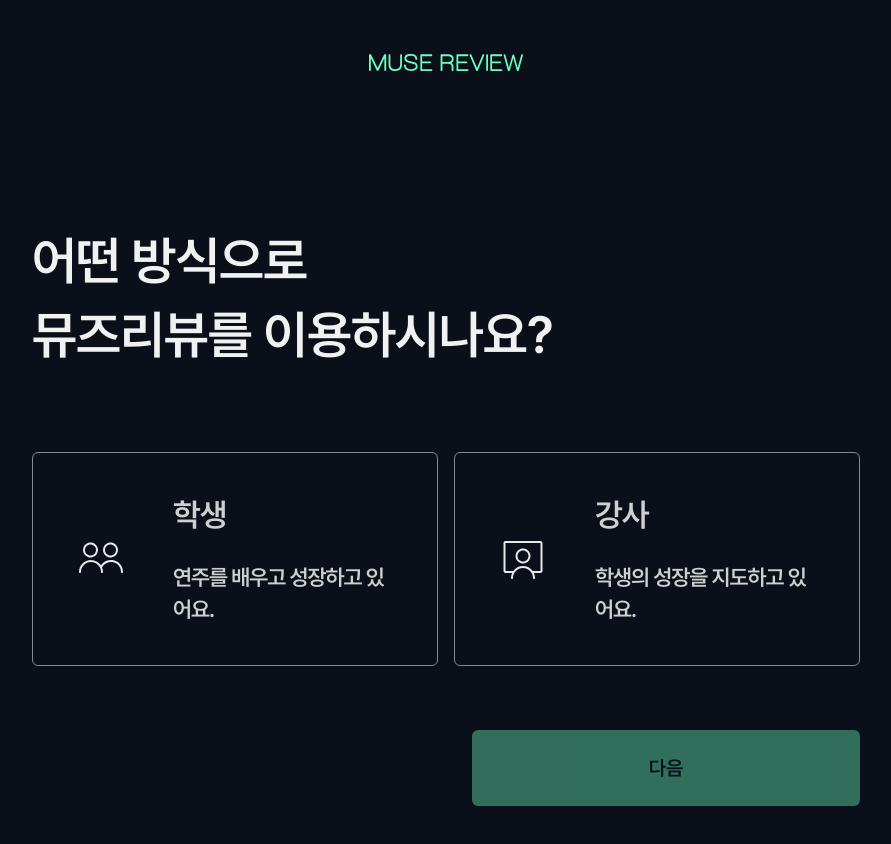
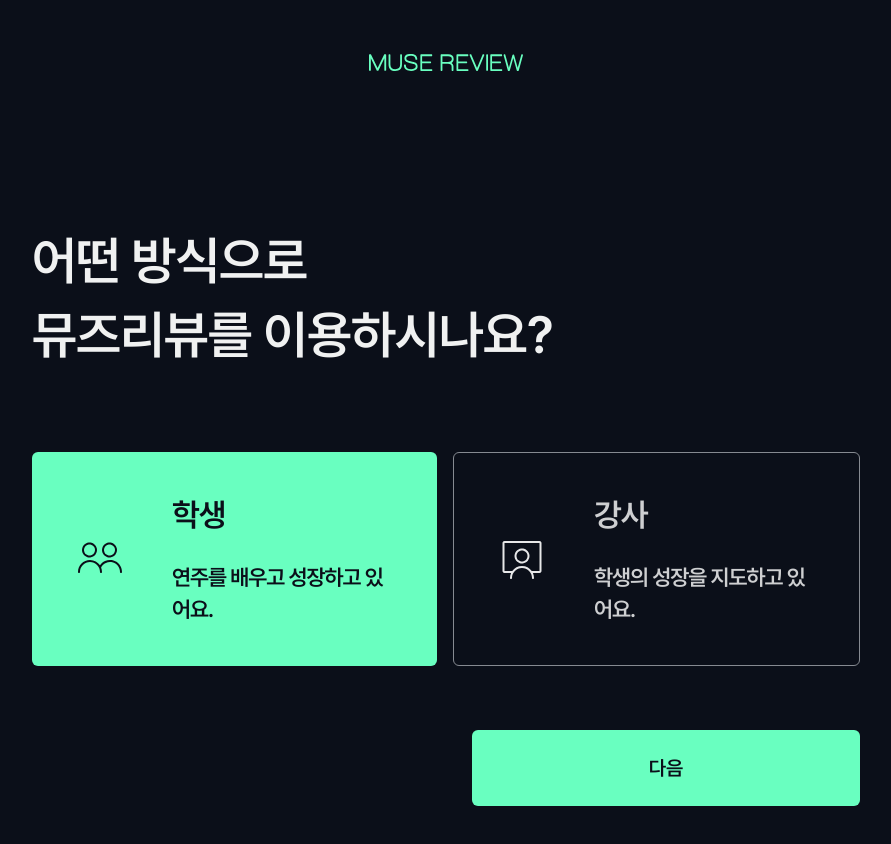
Before and after one commit to Musereview/FE, a React (Vite) app: page /onboarding/role in a window 1280 px wide. Shown: the top 844 px of the page, without its empty margins (194-1085 px from the left). Built offline with nearby package versions, Linux system fonts and the light colour scheme.

Commit message:
feat: 역할 페이지 학생이 기본 선택되게 설정 (#6)

```diff
--- a/src/pages/landing/LandingGate.tsx
+++ b/src/pages/landing/LandingGate.tsx
@@ -3,7 +3,7 @@ import { useEffect, useState } from 'react';
 import LandingPage from './LandingPage';
 import IntroPage from './IntroPage';
 
-const SPLASH_DURATION = 5000;
+const SPLASH_DURATION = 3000;
 
 function LandingGate() {
   const [showIntro, setShowIntro] = useState(false);
--- a/src/pages/onboarding/RoleSelectPage.tsx
+++ b/src/pages/onboarding/RoleSelectPage.tsx
@@ -19,11 +19,9 @@ const ROLES: {
 
 function RoleSelectPage() {
   const navigate = useNavigate();
-  const [role, setRole] = useState<Role | null>(null);
+  const [role, setRole] = useState<Role>('student');
 
-  const handleNext = () => {
-    if (role) navigate(`/onboarding/${role}/profile`);
-  };
+  const handleNext = () => navigate(`/onboarding/${role}/profile`);
 
   return (
     <div className="flex min-h-screen flex-col bg-gray-950 px-[202px]">
@@ -68,8 +66,7 @@ function RoleSelectPage() {
           <button
             type="button"
             onClick={handleNext}
-            disabled={!role}
-            className="button-large1 bg-primary-400 h-[76px] w-[388px] rounded-md text-gray-950 transition-opacity disabled:opacity-40">
+            className="button-large1 bg-primary-400 h-[76px] w-[388px] rounded-md text-gray-950">
             다음
           </button>
         </div>
```
